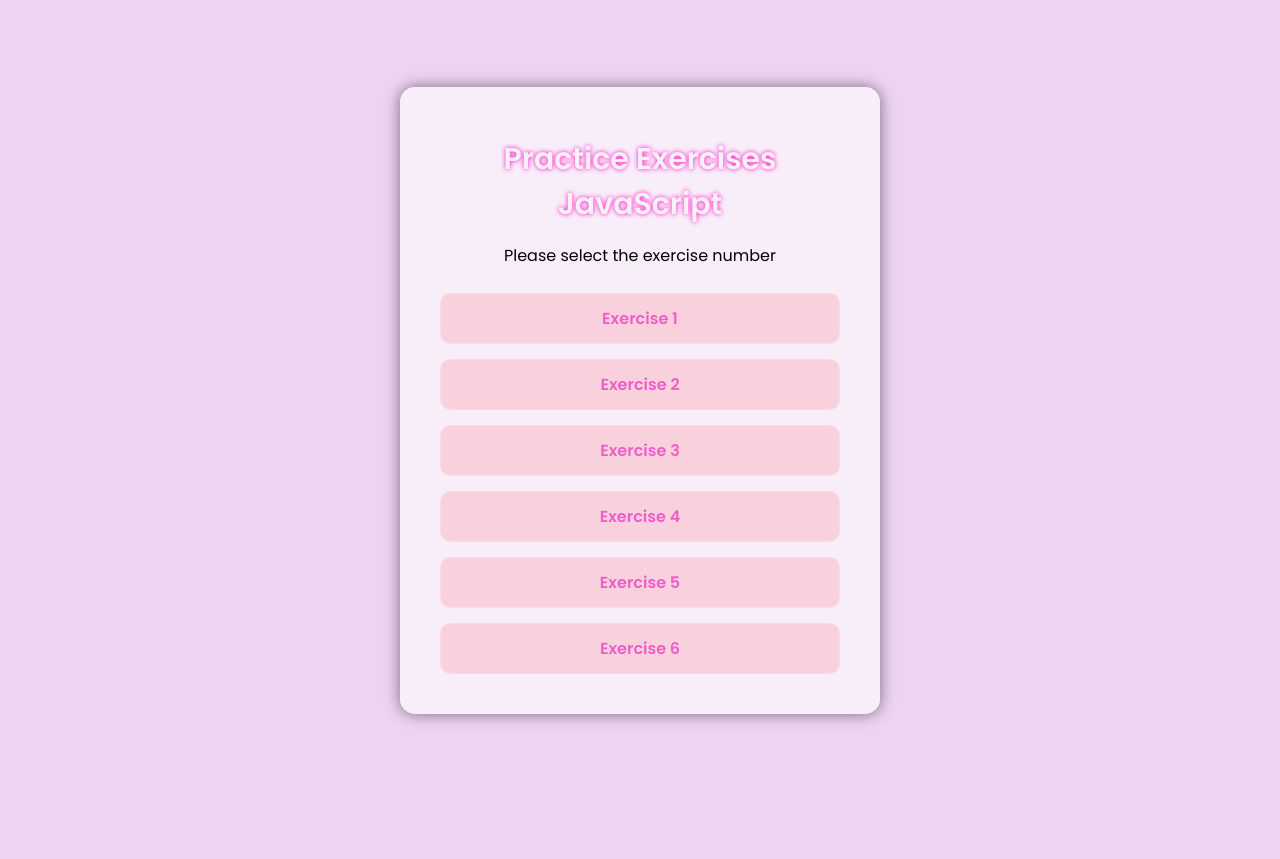
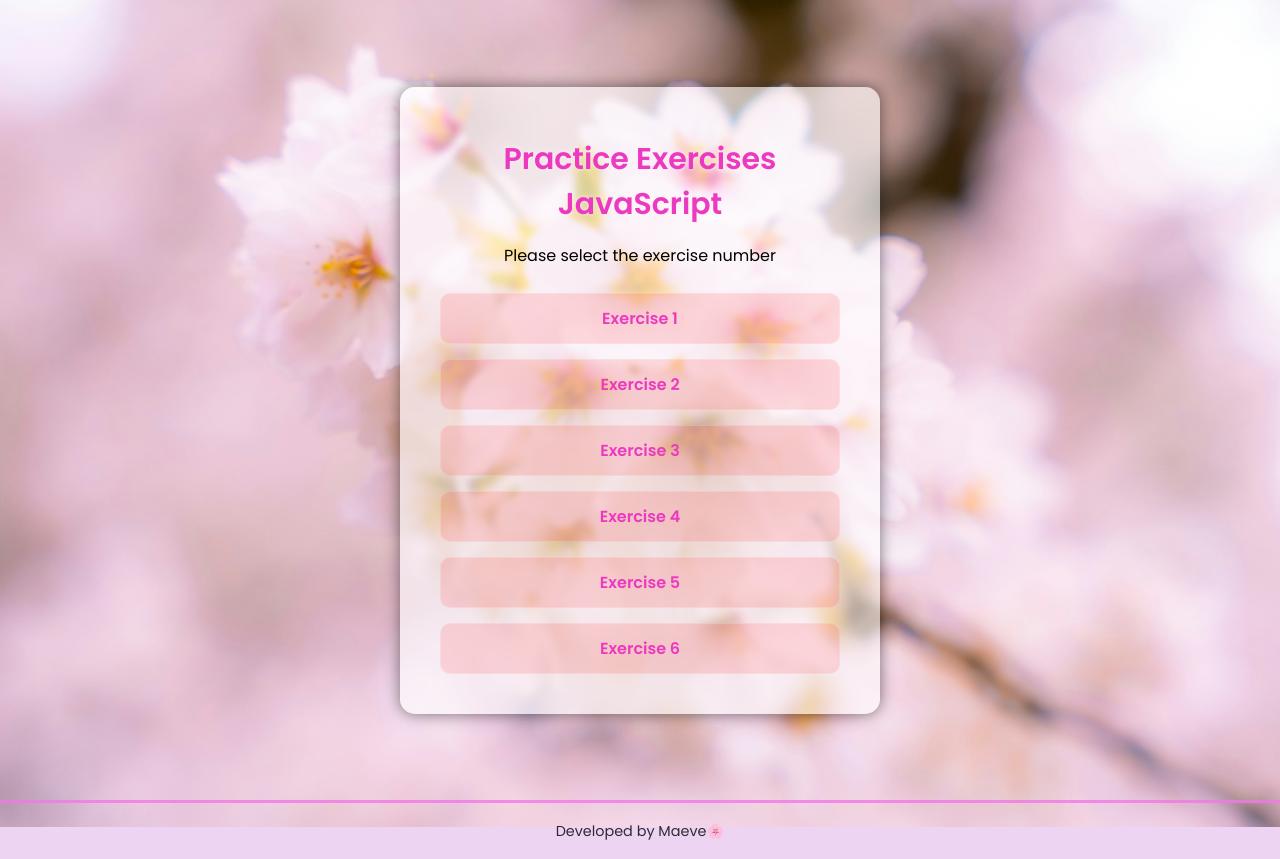
Before and after one commit to HibethTorres/practice-exercises-javascript, a plain HTML site: page index.html in a window 1280 px wide. Before the commit the page ends 800 px from the top, so only its background shows below. Drawn offline with Linux system fonts and the light colour scheme.

Commit message:
feat: Added Home footer

```diff
--- a/index.html
+++ b/index.html
@@ -8,10 +8,11 @@
     <link rel="preconnect" href="https://fonts.googleapis.com">
     <link rel="preconnect" href="https://fonts.gstatic.com" crossorigin="">
     <link href="https://fonts.googleapis.com/css2?family=Poppins:wght@400;600&amp;family=Roboto:wght@400;700&amp;display=swap" rel="stylesheet">
-
 </head>
+<!-- Background image-->
 <body style="background-image: url(&quot;./resources/sakura.jpg&quot;); background-size: cover; background-repeat: no-repeat; background-position: center center;">
-   <div class = "container">
+   <main>
+    <div class = "container">
         <h1>Practice Exercises JavaScript</h1>
         <p>Please select the exercise number</p>
         <div class = "buttons">
@@ -21,11 +22,14 @@
             <a href="./Exercise%204/index.html">Exercise 4</a>
             <a href="./Exercise%205/index.html">Exercise 5</a>
             <a href="./Exercise%206/index.html">Exercise 6</a>
+
         </div>
     </div>
-        <main>
-        </main>
 
+    </main>
+        <footer class = "footer">
+        <p>Developed by Maeve🌸</p>
+        </footer>
 </body>
 
 </html>
--- a/style.css
+++ b/style.css
@@ -1,27 +1,26 @@
 body{
+    flex-direction: column;
     margin: 0;
     padding: 0;
     font-family: "Poppins";
     background-color: #eed4f3;
     height: 100vh; /* Asegura que el body ocupe toda la altura de la ventana */
+
+}
+
+main {
     display: flex;
     justify-content: center;
     align-items: center;
+    height: 100%; /* Asegura que el main ocupe toda la altura del body */
 }
-/*
-main{
-  display: flex;
-  flex-direction: column;
-  align-items: center;
-  justify-content: center;
-  }
-*/
+
   h1{
     font-size: 30px;
-    color: #f7f0f5;
+    color: #ec39c0;
     margin-bottom: 10px;
     margin-top: 10px;
-    text-shadow: 0 0 5px #fc06be;
+    text-shadow: 0 0 5px #f7f0f5;
 }
 
 /*Caja que contiene los botones*/
@@ -50,7 +49,7 @@ main{
     background: #fa292924;
     padding: 12px;
     border-radius: 10px;
-    color: #ee5eca;
+    color: #ec39c0;
     font-weight: 600;
     transition: 0.2s;
     border: 1px solid rgba(255, 255, 255, 0.2);
@@ -62,12 +61,11 @@ main{
     box-shadow: 0 0 20px #f58ddb;
 }
 
-#console-output {
-            background-color: #1e1e1e;
-            color: #00ff00; /* Verde terminal clásico */
-            font-family: 'Courier New', monospace;
-            padding: 20px;
-            border-radius: 5px;
-            height: 240px;
-            overflow-y: scroll;
+.footer {
+  text-align: center;
+  padding: .2rem 0;
+  margin-top: 0rem;
+  border-top: 3px solid #f279e8;
+  opacity: 0.8;
+  font-size: 0.9rem;
 }
```
Also changed, not shown: script.js (added, +11 -0 lines), resources/sakura.jpg (added).
